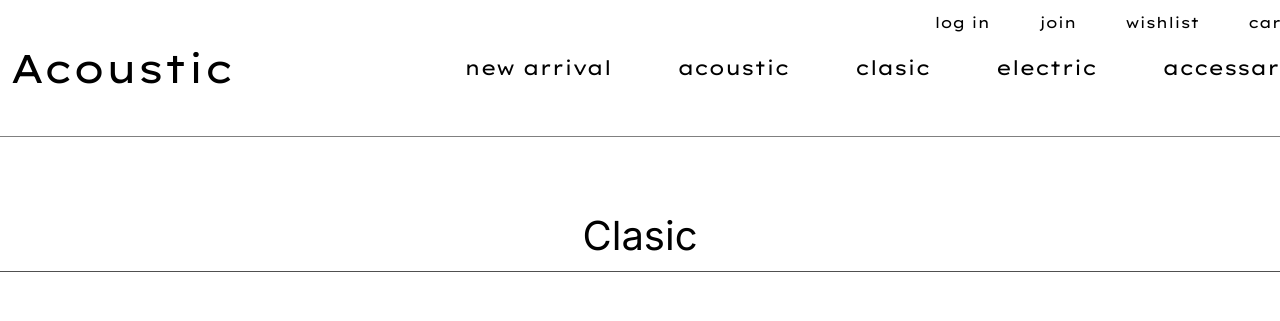
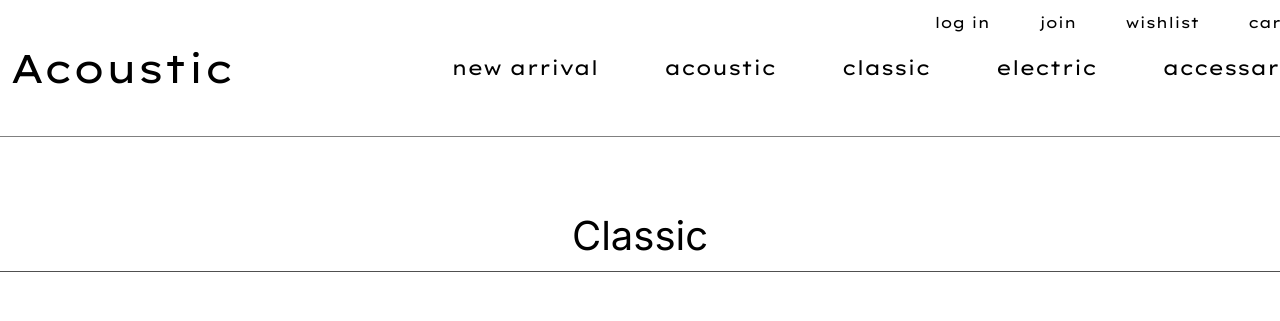
Before and after one commit to SeunghyunJeong5/FrontEndProject1, a plain HTML site: page classic.html in a window 1280 px wide. Shown: the top 321 px of the page. Drawn offline with Linux system fonts and the light colour scheme; a web font is replaced by a local one.

Commit message:
오타 수정

```diff
--- a/classic.html
+++ b/classic.html
@@ -23,7 +23,7 @@
                     <li class="hd_page_tt">
                         <a href="new_arrival.html">new arrival</a>
                         <a href="acoustic.html">acoustic</a>
-                        <a href="clasic.html">clasic</a>
+                        <a href="classic.html">classic</a>
                         <a href="electric.html">electric</a>
                         <a href="accessary.html">accessary</a>
                     </li>
@@ -32,7 +32,7 @@
         </div>
     </header>
     <div class="bar">
-        <h2 class="head_tt">Clasic</h2>
+        <h2 class="head_tt">Classic</h2>
     </div>
     <section class="product">
         <ul class="sort">
```
Also changed, not shown: accessary.html (+1 -1 lines), electric.html (+1 -1 lines), index.html (+1 -1 lines), join.html (+1 -1 lines), login.html (+1 -1 lines), new_arrival.html (+1 -1 lines).
